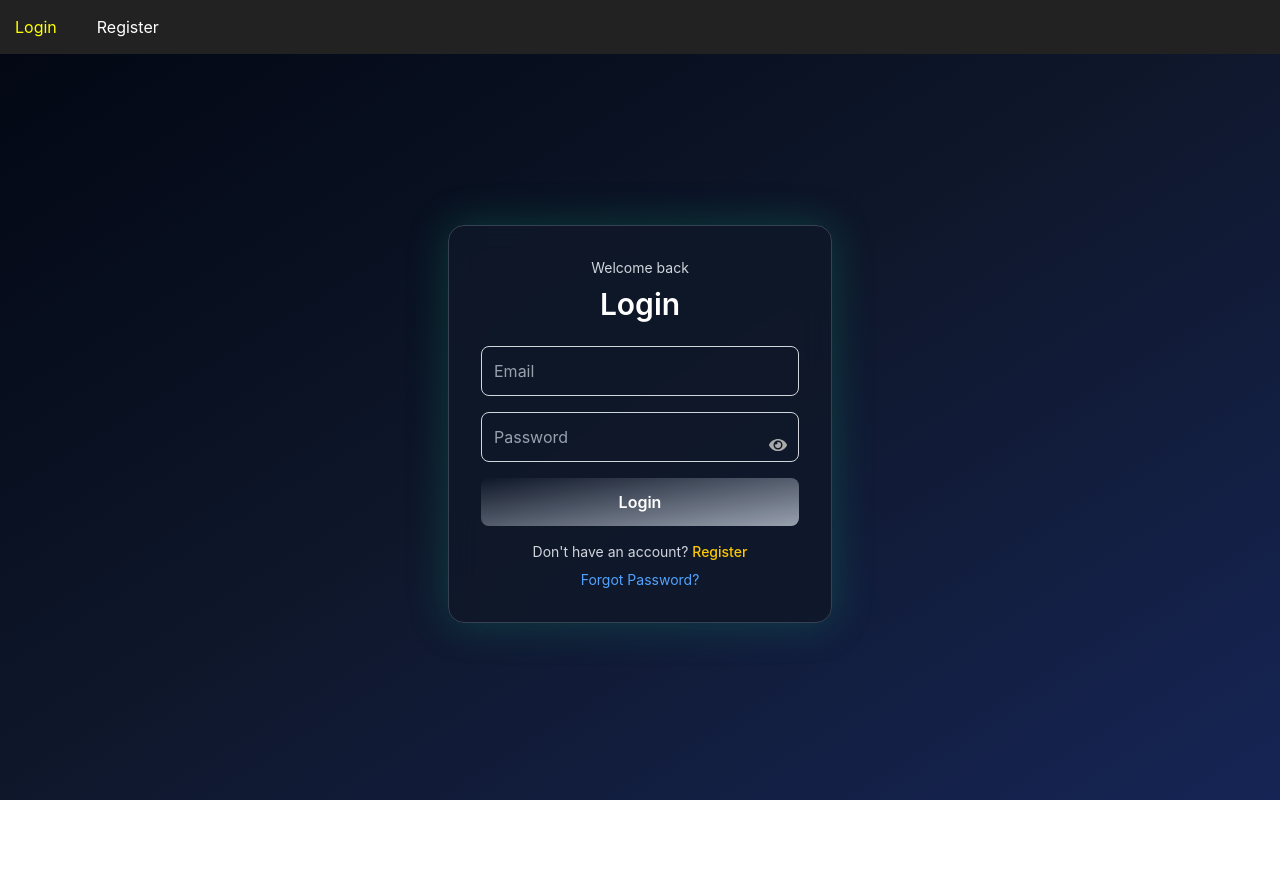
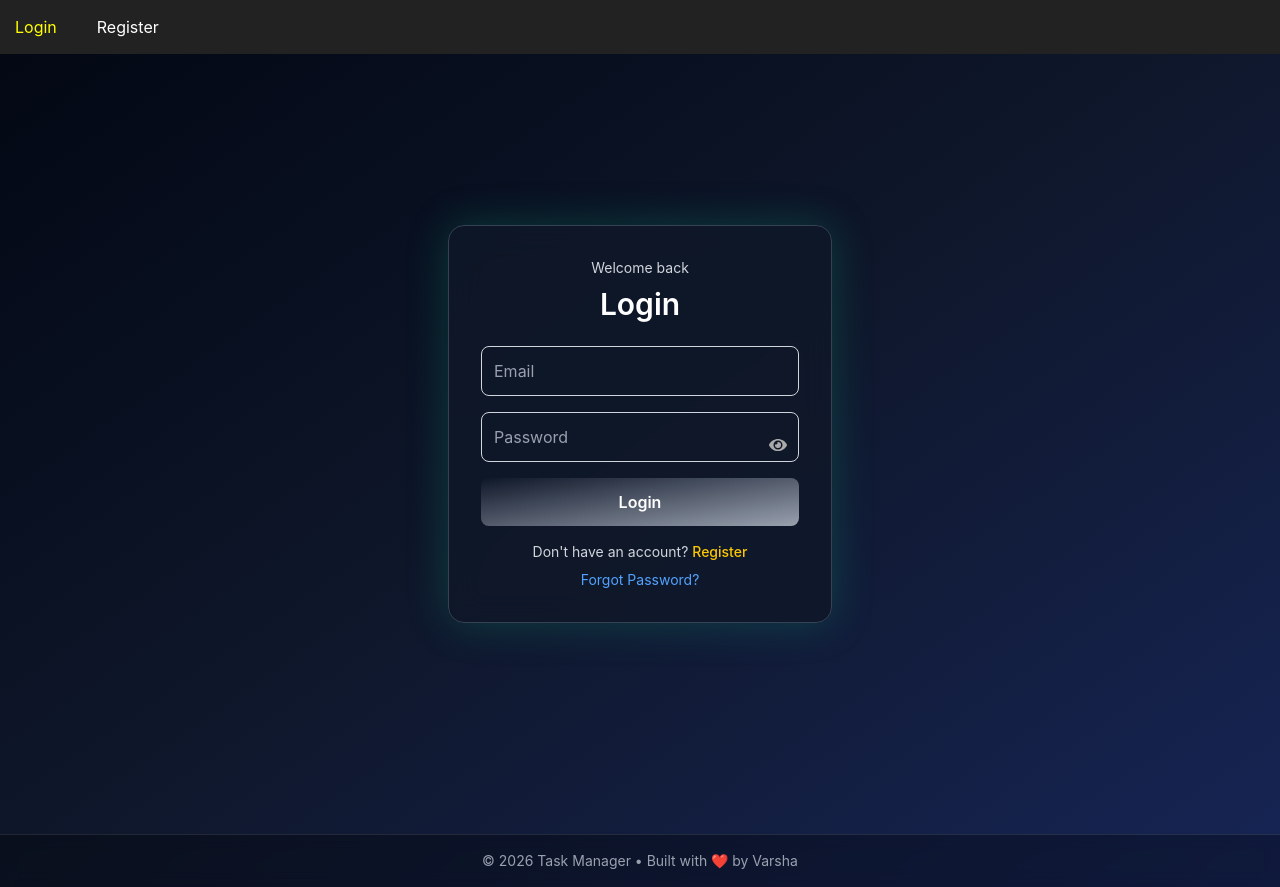
Before and after one commit to Varsha-devhub/TaskManager-frontend, a React (Vite) app: page / in a window 1280 px wide. Before the commit the page ends 800 px from the top, so only its background shows below. Built offline with nearby package versions, Linux system fonts and the light colour scheme.

Commit message:
layout fix plus footer added

```diff
--- a/src/layouts/MainLayout.jsx
+++ b/src/layouts/MainLayout.jsx
@@ -3,9 +3,15 @@ import Navbar from "../components/Navbar";
 function MainLayout() {
    return(
     <>
+    <div className="min-h-screen flex flex-col">
     <Navbar/>
     <div className="container">
         <Outlet/>
+    </div>
+    <footer
+    className="w-full mt-10 py-4 text-center text-gray-400 text-sm border-t border-white/10 bg-black/30 backdrop-blur-sm">
+                 © 2026 Task Manager • Built with ❤️ by Varsha
+    </footer>
     </div>
     </>
    )
--- a/src/pages/Dashboard.jsx
+++ b/src/pages/Dashboard.jsx
@@ -167,8 +167,10 @@ function Dashboard() {
   )
  }
   return (
+
     <div className=" min-h-screen flex flex-col md:flex-row
     bg-gradient-to-br from-slate-900 via-gray-900 to-black">
+
       <div className="hidden md:block w-64">
       <Sidebar/>
       </div>
@@ -278,9 +280,9 @@ function Dashboard() {
             <div
             key={task._id}
             className="bg-black/30 p-4 rounded-lg mb-3
-                      flex items-center justify-between gap-4 text-white"
+                      flex flex-col sm:flex-row sm:items-center sm:justify-between gap-3 text-white"
             >
-              <div className="flex items-center gap-4 ">
+              <div className="flex items-start sm:items-center gap-3 w-full">
                 <button
                 onClick={()=>toggleTaskStatus(task)}
                 className={`w-6 h-6 rounded-full border-2
@@ -310,11 +312,11 @@ function Dashboard() {
                     />
                   ):(
 
-                  <span className="text-white break-words">{task.title}</span>
+                  <span className="text-white break-words max-w-[200px] sm:max-w-none">{task.title}</span>
                 )}
 
               </div>
-              <div className="flex items-center gap-5 ">
+              <div className="flex flex-wrap items-center gap-3 sm:gap-5 ">
                 <span className="text-xs text-gray-400 w-16 text-center">{formatDate(task.createdAt)}</span>
                 {task.completed?(
                   <span className="text-xs bg-emerald-400/20 text-emerald-400 px-3 py-1 rounded-full min-w-[90px] text-center">
@@ -347,7 +349,11 @@ function Dashboard() {
       </div>
 
     </div>
+
+
+
       </div>
+
   )
 }
 
```
